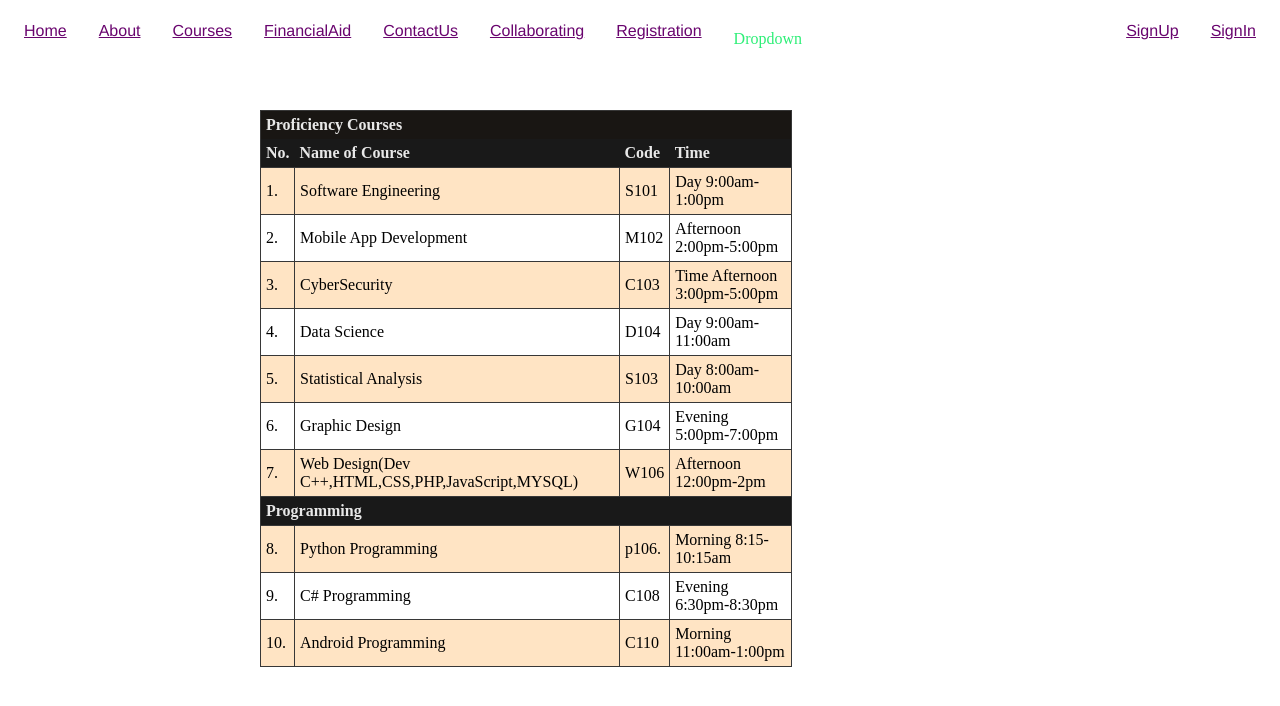
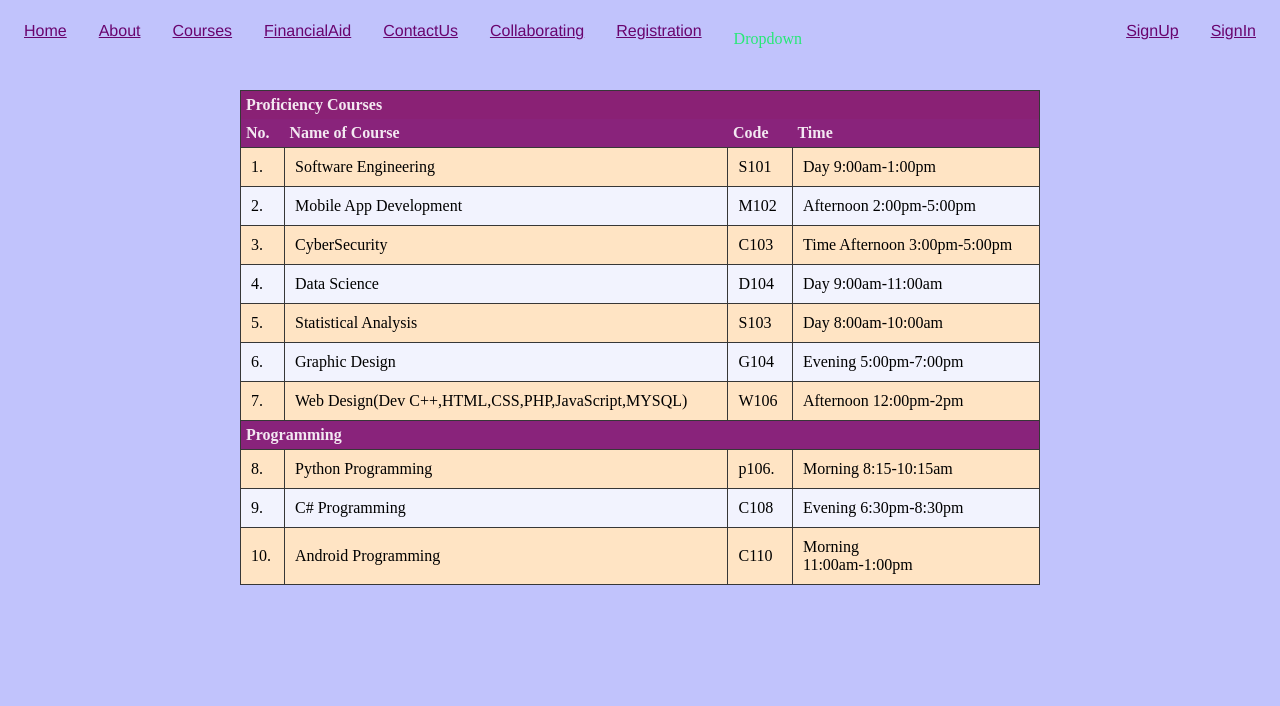
Before and after one commit to Clarita254/THRIVESCHOOL, a PHP site: page /CourseCatalog.html in a window 1280 px wide. Shown: the top 706 px of the page. Run offline with PHP 8.4, Linux system fonts and the light colour scheme.

Commit message:
Changed a few table styling

```diff
--- a/CourseCatalog.html
+++ b/CourseCatalog.html
@@ -9,7 +9,7 @@
 
 
 </head>
-<body class="bgcolor">
+<body class="bgColor">
 
     <div class="topnav">
         <a href="index.html">Home</a>
@@ -49,7 +49,7 @@
 <table class="Course">
 <thead>
     <tr>
-    <th colspan="4">Proficiency Courses</th>
+    <th colspan="6">Proficiency Courses</th>
 </tr>
 
     <tr>
@@ -111,7 +111,7 @@
                       <td>Afternoon 12:00pm-2pm</td>
                     </tr>
                     <tr>
-                        <th colspan="4">Programming</th>
+                        <th colspan="6">Programming</th>
                         </tr>
 
                         <tr>
--- a/css/form.css
+++ b/css/form.css
@@ -158,14 +158,3 @@ font-weight:bold;
  to{transform:scale(1)}
 }
 /*Code for SignIn page ends here*/
-
-
-/*Table styling*/
-#courseCatalog{
-padding:20px;
-background-color: rgba(255,255,255,0.8);
-border-radius:10px;
-margin:20px auto;
-max-width:800px;
-
-}
--- a/css/structure.css
+++ b/css/structure.css
@@ -5,7 +5,7 @@ body{
 
 
 .bgcolor{
-    background-color: rgb(255, 240, 243);
+    background-color: rgb(227, 214, 216);
 }
 
 
@@ -20,6 +20,7 @@ body{
 .rounded{
 
     border-radius: 15px 20px;
+
 
 }
 /*Styling the button that is used to open and close collapsible content*/
--- a/css/table.css
+++ b/css/table.css
@@ -1,15 +1,24 @@
 .Course{
     border:solid 1px #373737;
-    width:70%;
+    width: 100%;
     border-collapse:collapse;
+  }
+  /*Table styling*/
+#courseCatalog{
+  padding:20px,20px;
+  background-color: rgba(255,255,255,0.8);
+  border-radius:20px;
+  margin:20px auto;
+  max-width:800px;
+
   }
   .Course td{
     border:solid 1px #373737;
-     padding:5px;
+     padding: 10px;
      text-align:left;
   }
   .Course th{
-    background-color:rgba(0, 0,0,90%);
+    background-color:rgba(126, 13, 109, 0.9);
     color: rgba(255, 255,255,90%);
     padding:5px;
     text-align:left;
@@ -18,7 +27,7 @@
   background-color:bisque ;
   }
   .Course tr:hover{
-    background-color: rgb(243, 235,225);
+    background-color: rgb(224, 171, 102);
 
   }
   .font{
@@ -29,3 +38,6 @@
     font-size: large;
     color:black;
   }
+  .bgColor{
+    background-color: rgb(193, 195, 252);
+  }
```
Also changed, not shown: Registration.html (+20 -2 lines).
